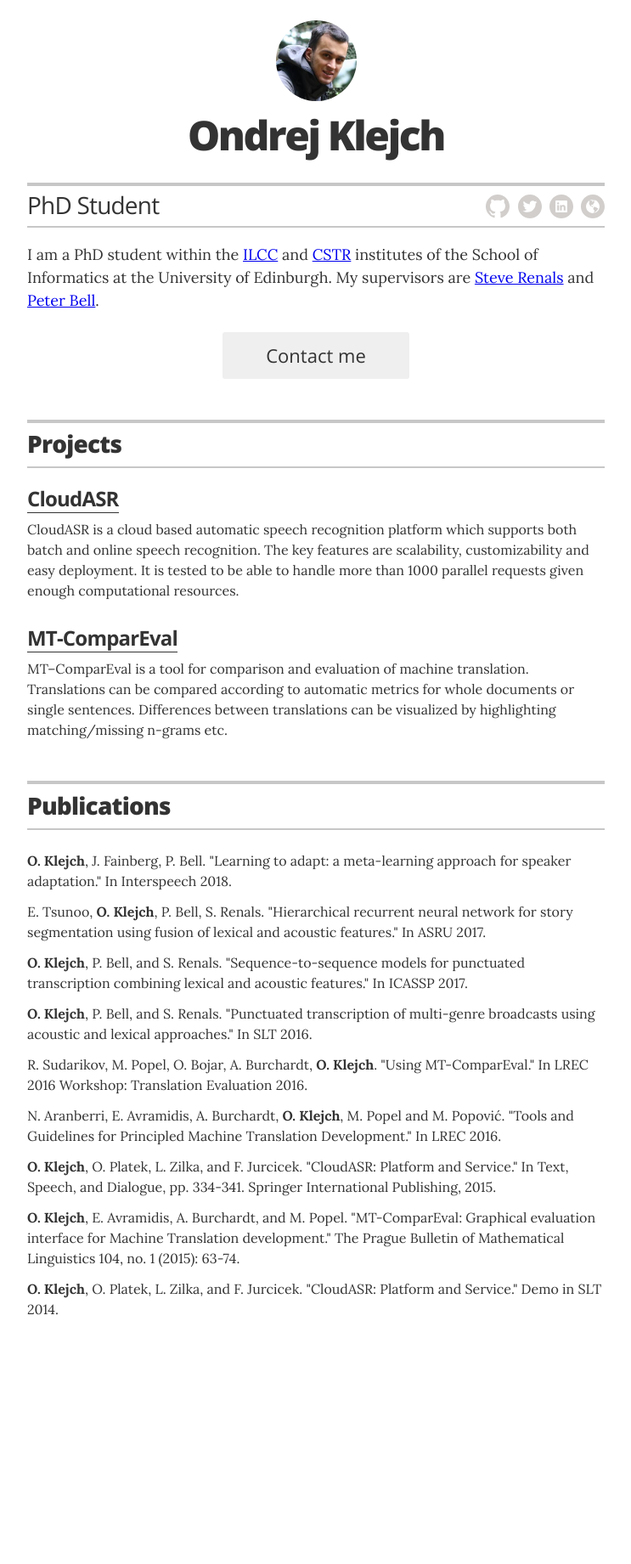
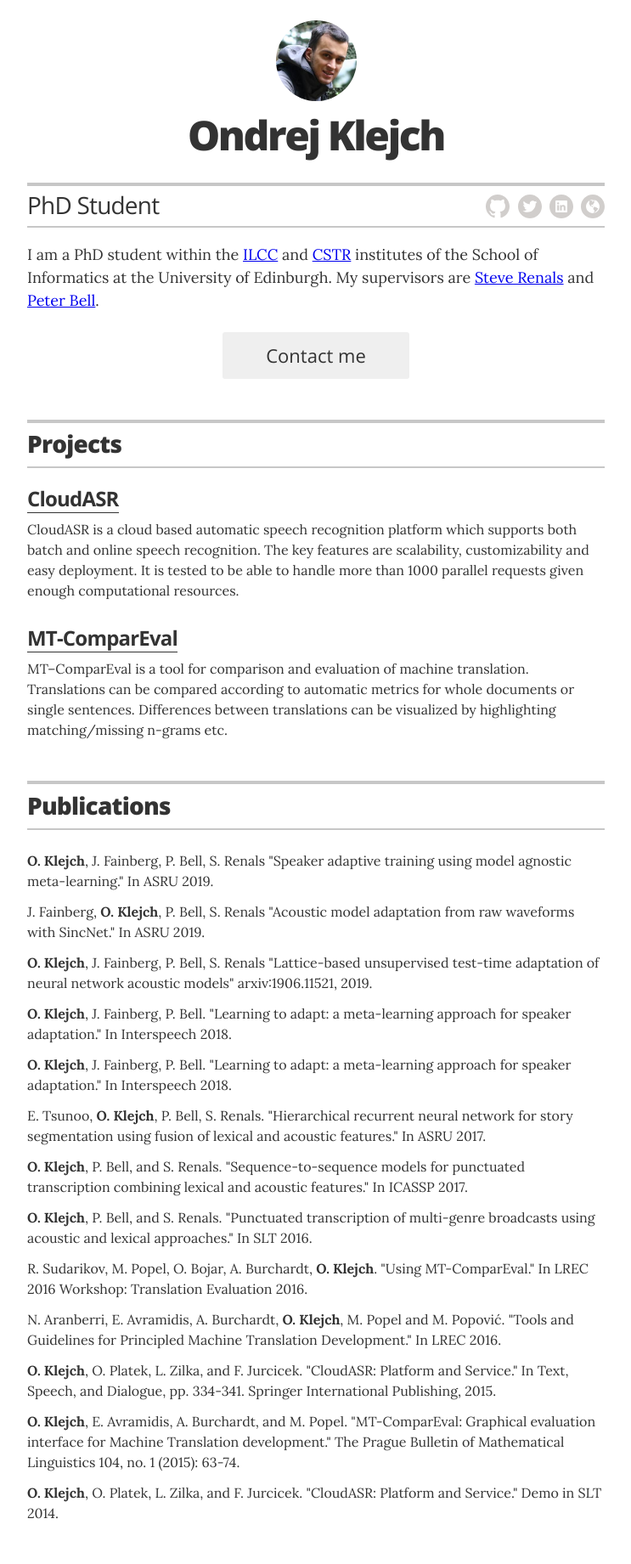
Before and after one commit to ondrejklejch/ondrejklejch.github.io, a Jekyll site: the page built from index.html, in a window 1280 px wide. Shown: the whole page at 85% size, without its empty margins (268-1011 px from the left). Built offline with Jekyll 4.4.1, drawn with Linux system fonts in a browser that asks for light colours; before the commit the page ends 1601 px from its top, so only the background shows below that.

Commit message:
Papers updated.

```diff
--- a/_config.yml
+++ b/_config.yml
@@ -32,7 +32,7 @@ resume_section_projects:        true
 # Resume social links
 # uncomment the options you wish to display, and add your own URL
 resume_social_links:
-  resume_github_url:            "https://github.com/choko"
+  resume_github_url:            "https://github.com/ondrejklejch"
   resume_twitter_url:           "http://twitter.com/ondrejklejch"
   # resume_dribbble_url:          "https://dribbble.com/jag"
   # resume_facebook_url:          "insert Facebook URL here"
--- a/_data/papers.yml
+++ b/_data/papers.yml
@@ -1,3 +1,15 @@
+- authors: "<strong>O. Klejch</strong>, J. Fainberg, P. Bell, S. Renals"
+  title: "Speaker adaptive training using model agnostic meta-learning."
+  venue: "In ASRU 2019."
+- authors: "J. Fainberg, <strong>O. Klejch</strong>, P. Bell, S. Renals"
+  title: "Acoustic model adaptation from raw waveforms with SincNet."
+  venue: "In ASRU 2019."
+- authors: "<strong>O. Klejch</strong>, J. Fainberg, P. Bell, S. Renals"
+  title: "Lattice-based unsupervised test-time adaptation of neural network acoustic models"
+  venue: "arxiv:1906.11521, 2019."
+- authors: "<strong>O. Klejch</strong>, J. Fainberg, P. Bell."
+  title: "Learning to adapt: a meta-learning approach for speaker adaptation."
+  venue: "In Interspeech 2018."
 - authors: "<strong>O. Klejch</strong>, J. Fainberg, P. Bell."
   title: "Learning to adapt: a meta-learning approach for speaker adaptation."
   venue: "In Interspeech 2018."
```
